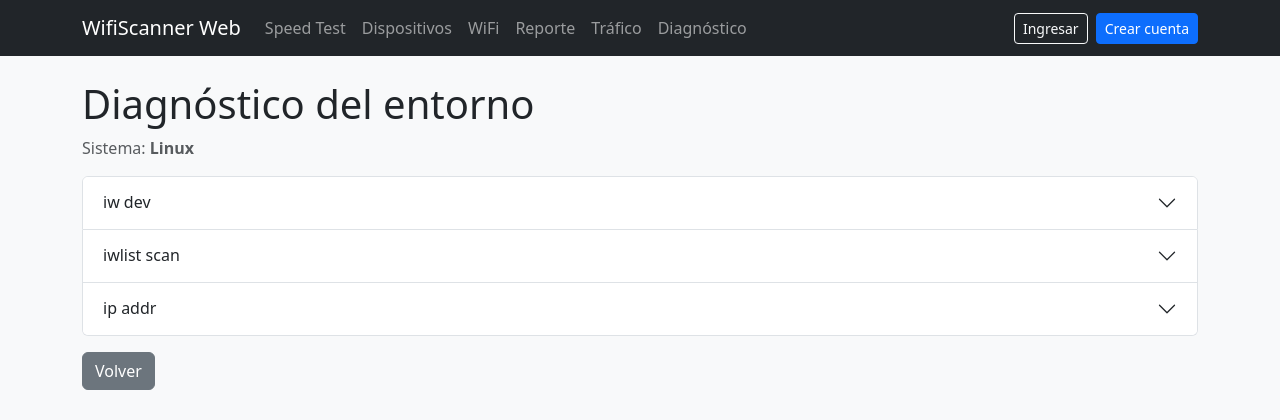
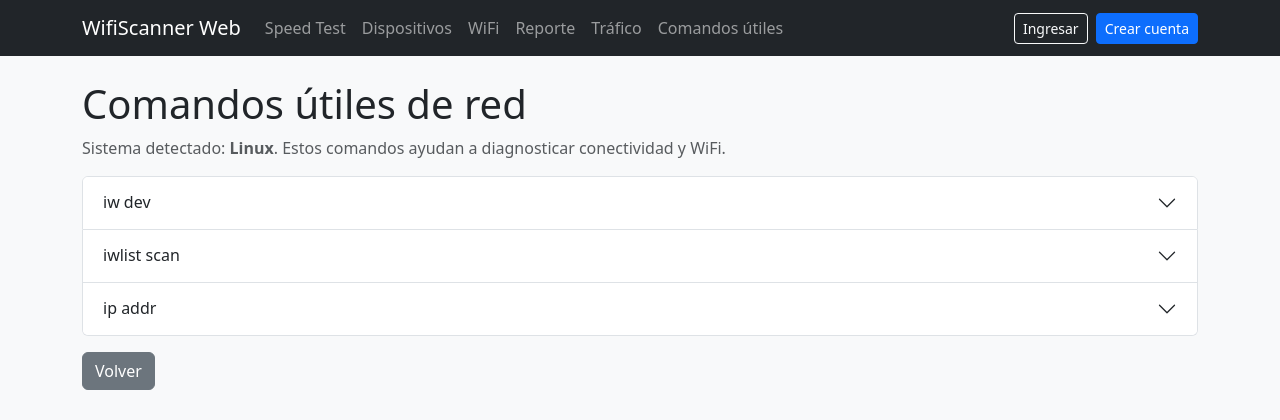
Before and after one commit to Mica569/WifiScannerDjango, a Django app: page /diagnostics/ in a window 1280 px wide. Shown: the top 420 px of the page. Run offline with Django 5.2, Linux system fonts and the light colour scheme.

Commit message:
Renombrar sección a 'Comandos útiles'\n\n- Navbar: 'Comandos útiles' en lugar de 'Diagnóstico'\n- Título de la página ajustado y descripción breve\n- Alias de ruta /comandos/ manteniendo /diagnostics/

```diff
--- a/diagnostics/urls.py
+++ b/diagnostics/urls.py
@@ -12,4 +12,5 @@ urlpatterns = [
     path('signup/', views.signup, name='signup'),
     path('chart/speed.png', views.speed_chart_image, name='speed_chart_image'),
     path('diagnostics/', views.diagnostics_info, name='diagnostics_info'),
+    path('comandos/', views.diagnostics_info, name='comandos_utiles'),
 ]
--- a/templates/base.html
+++ b/templates/base.html
@@ -24,7 +24,7 @@
           <a class="nav-link" href="/wifi/">WiFi</a>
           <a class="nav-link" href="/report/">Reporte</a>
           <a class="nav-link" href="/traffic/">Tr&aacute;fico</a>
-          <a class="nav-link" href="/diagnostics/">Diagnóstico</a>
+          <a class="nav-link" href="/diagnostics/">Comandos &uacute;tiles</a>
         </div>
         <div class="d-flex">
           {% if request.user.is_authenticated %}
--- a/templates/diagnostics/diagnostics.html
+++ b/templates/diagnostics/diagnostics.html
@@ -1,7 +1,7 @@
 {% extends 'base.html' %}
 {% block content %}
-<h1>Diagnóstico del entorno</h1>
-<p class="text-muted">Sistema: <strong>{{ os_name }}</strong></p>
+<h1>Comandos &uacute;tiles de red</h1>
+<p class="text-muted">Sistema detectado: <strong>{{ os_name }}</strong>. Estos comandos ayudan a diagnosticar conectividad y WiFi.</p>
 
 <div class="accordion" id="diagAccordion">
   {% for title, output in info %}
```
